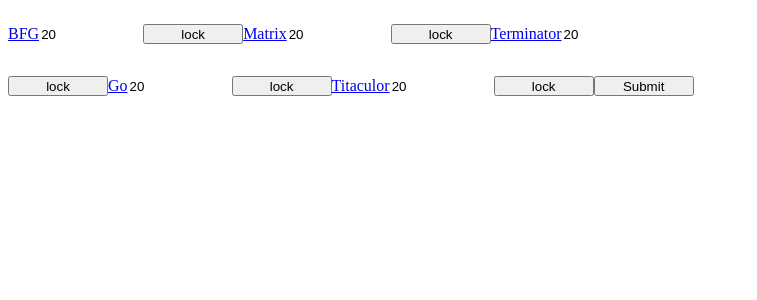
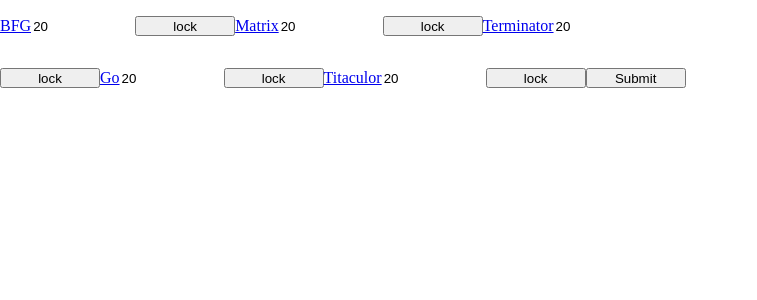
Before and after one commit to RichardBanh/project121, a React (Create React App) app: page / in a window 1280 px wide. Shown: the top 300 px of the page, without its empty margins (0-757 px from the left). Built offline with nearby package versions, Linux system fonts and the light colour scheme.

Commit message:
edited scss

```diff
--- a/package.json
+++ b/package.json
@@ -5,8 +5,8 @@
   "dependencies": {
     "@testing-library/jest-dom": "^4.2.4",
     "@testing-library/react": "^9.4.0",
-    "@testing-library/user-event": "^7.2.0",
-    "axios": "^0.19.0",
+    "@testing-library/user-event": "^7.2.1",
+    "axios": "^0.19.1",
     "react": "^16.12.0",
     "react-dom": "^16.12.0",
     "react-router-dom": "^5.1.2",
@@ -34,7 +34,7 @@
     ]
   },
   "devDependencies": {
-    "eslint": "^6.7.2",
+    "eslint": "^6.8.0",
     "eslint-config-google": "^0.14.0",
     "eslint-plugin-react": "^7.17.0"
   }
--- a/src/StyleSheet.css
+++ b/src/StyleSheet.css
@@ -8,8 +8,9 @@
   width: 100px;
 }
 
-html, body, #root, .background {
+.background, #root, form, html, body {
   height: 100%;
+  margin: 0px;
 }
 
 .label {
--- a/src/StyleSheet.scss
+++ b/src/StyleSheet.scss
@@ -9,7 +9,7 @@
     height: 50px;
     width:100px;
 }
-.background {
+.background, #root, form, html, body {
     height:100%
 }
 .label {
```
Also changed, not shown: 2 other files (tests, documents, lock files or other folders).
